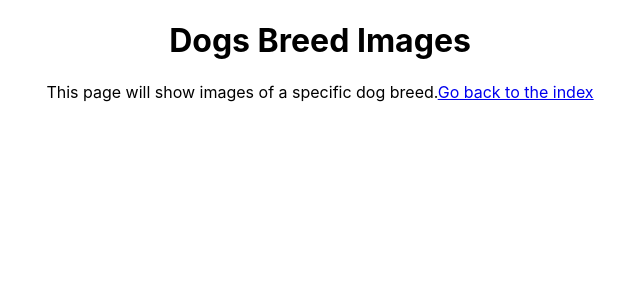
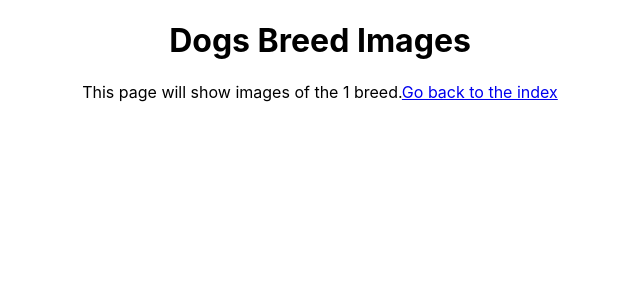
Before and after one commit to JewelBreeveld/TA-Doglist, a React (Create React App) app: page /dog-breeds/1 in a window 1280 px wide. Shown: the top 300 px of the page, without its empty margins (320-960 px from the left). Built offline with nearby package versions, Linux system fonts and the light colour scheme.

Commit message:
added a single line that displays the dogbreed that was clicked

```diff
--- a/src/components/DogBreedImages.js
+++ b/src/components/DogBreedImages.js
@@ -5,7 +5,7 @@
   return (
     <div className="dog-breed-images">
       <h1>Dogs Breed Images</h1>
-      This page will show images of a specific dog breed.
+      This page will show images of the {props.match.params.breed} breed.
       <Link to="/">Go back to the index</Link>
     </div>
   );
```
